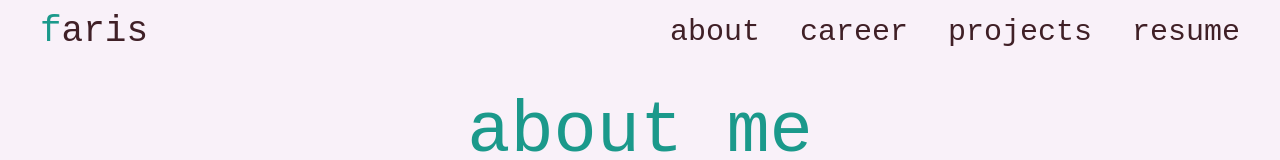
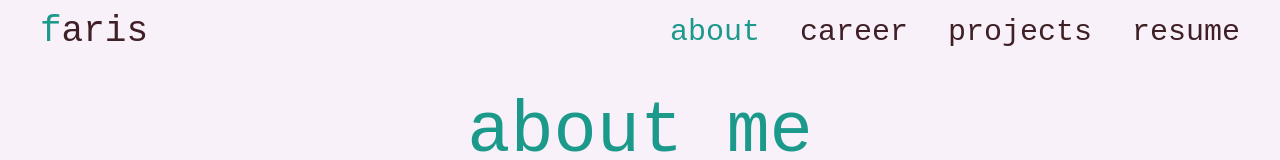
Before and after one commit to FarisAWheel/farisabd.com, a React (Vite) app: page /about in a window 1280 px wide. Shown: the top 160 px of the page. Built offline with nearby package versions, Linux system fonts and the light colour scheme.

Commit message:
add color indicator to which page you're on

```diff
--- a/src/App.jsx
+++ b/src/App.jsx
@@ -11,8 +11,8 @@ import Projects from './Pages/Projects.jsx'
 createRoot(document.getElementById('root')).render(
   <StrictMode>
     <script src="./index.css"></script>
-    <Navbar />
     <BrowserRouter>
+      <Navbar />
       <Routes>
         <Route path="/" element={<Landing />} />
         <Route path="/about" element={<About />} />
--- a/src/Navbar/Hamburger/HamburgerMenu.jsx
+++ b/src/Navbar/Hamburger/HamburgerMenu.jsx
@@ -1,10 +1,14 @@
+import { useLocation } from "react-router-dom";
+
 function HamburgerMenu() {
+    const location = useLocation().pathname;
+
     return (
         <div className="bg-[#F9F1F9] w-screen h-screen fixed top-0 left-0 -mt-[76px] z-49">
             <div className="flex flex-col text-4xl items-center justify-center h-screen gap-12">
-                <a href="about" className="hover:cursor-pointer w-screen text-center">about</a>
-                <a href="career" className="hover:cursor-pointer w-screen text-center">career</a>
-                <a href="projects" className="hover:cursor-pointer w-screen text-center">projects</a>
+                <a href="about" className={location.includes("about") ? "hover:cursor-pointer w-screen text-center text-[#1B998B]" : "hover:cursor-pointer w-screen text-center"}>about</a>
+                <a href="career" className={location.includes("career") ? "hover:cursor-pointer w-screen text-center text-[#1B998B]" : "hover:cursor-pointer w-screen text-center"}>career</a>
+                <a href="projects" className={location.includes("projects") ? "hover:cursor-pointer w-screen text-center text-[#1B998B]" : "hover:cursor-pointer w-screen text-center"}>projects</a>
                 <a href="resume" className="hover:cursor-pointer w-screen text-center" >resume</a>
             </div>
         </div>
--- a/src/Navbar/Navbar.jsx
+++ b/src/Navbar/Navbar.jsx
@@ -1,7 +1,7 @@
-import { nav } from 'motion/react-client';
 import { useState } from 'react';
 import Hamburger from './Hamburger/Hamburger.jsx'
 import HamburgerMenu from './Hamburger/HamburgerMenu.jsx';
+import { useLocation } from 'react-router-dom';
 
 const handleHamburger = (hamburgerOpen) => {
     if (hamburgerOpen) {
@@ -21,6 +21,7 @@ const handleHamburger = (hamburgerOpen) => {
 
 function Navbar() {
     const [hamburgerOpen, setHamburgerOpen] = useState(false);
+    const location = useLocation().pathname;
 
     return (
         <div>
@@ -32,9 +33,9 @@ function Navbar() {
                         <span className="text-[#1B998B]">f</span>aris
                     </a>
                     <div className="md:flex flex-row gap-10 hidden text-3xl">
-                        <a href="about" className="hover:cursor-pointer">about</a>
-                        <a href="career" className="hover:cursor-pointer">career</a>
-                        <a href="projects" className="hover:cursor-pointer">projects</a>
+                        <a href="about" className={location.includes("about") ? "hover:cursor-pointer text-[#1B998B]" : "hover:cursor-pointer"}>about</a>
+                        <a href="career" className={location.includes("career") ? "hover:cursor-pointer text-[#1B998B]" : "hover:cursor-pointer"}>career</a>
+                        <a href="projects" className={location.includes("projects") ? "hover:cursor-pointer text-[#1B998B]" : "hover:cursor-pointer"}>projects</a>
                         <a href="resume" className="hover:cursor-pointer">resume</a>
                     </div>
                     <div onClick={() => setHamburgerOpen(!hamburgerOpen)} className="md:hidden hover:cursor-pointer">
--- a/src/Pages/Landing.jsx
+++ b/src/Pages/Landing.jsx
@@ -1,7 +1,7 @@
 function Landing() {
     return (
         <div className="bg-[#F9F1F9]">
-            <div className="flex h-screen flex-col items-center justify-center text-center -mt-[76px]">
+            <div className="flex h-screen flex-col items-center justify-center text-center -mt-[100px]">
                 <p className="text-3xl md:text-5xl lg:text-6xl">hello! i'm</p>
                 <h1 className="text-[#1B998B] text-5xl md:text-7xl lg:text-8xl">faris abdelrahem</h1>
                 <p className="text-1xl md:text-3xl lg:text-4xl opacity-75">(like 🎡)</p>
```
